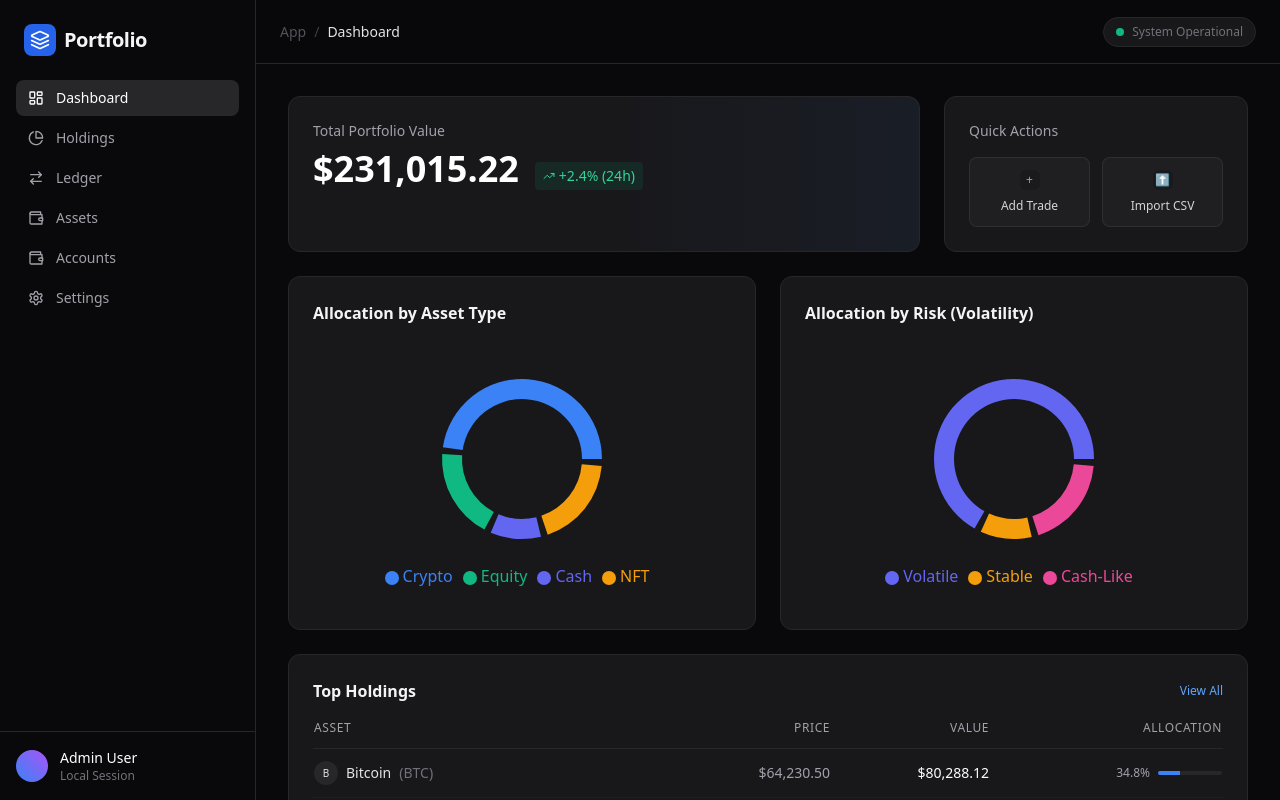
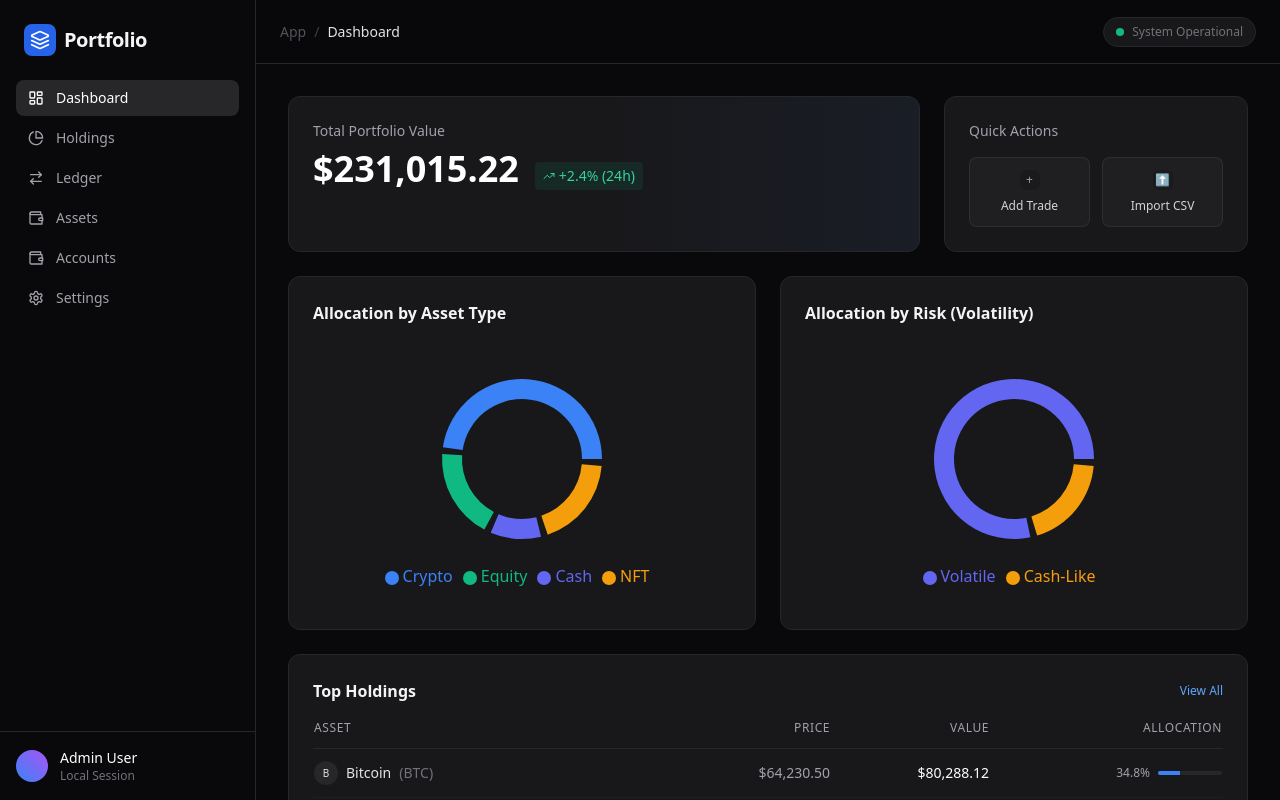
Before and after one commit to tiequan12345/tiequan-pnl-webapp, a Next.js app: page / in a window 1280 px wide. Built offline with nearby package versions, Linux system fonts and the light colour scheme.

Commit message:
adjust volatility buckets to only be cash-like and volatile

```diff
--- a/app/(authenticated)/_views/DashboardView.tsx
+++ b/app/(authenticated)/_views/DashboardView.tsx
@@ -91,8 +91,7 @@ const ALLOCATION_DATA = [
 ];
 
 const VOLATILITY_DATA = [
-  { name: 'Volatile', value: 161015 },
-  { name: 'Stable', value: 25000 },
+  { name: 'Volatile', value: 186015 },
   { name: 'Cash-Like', value: 45000 },
 ];
 
--- a/app/(authenticated)/assets/AssetForm.tsx
+++ b/app/(authenticated)/assets/AssetForm.tsx
@@ -5,7 +5,7 @@ import { useRouter } from 'next/navigation';
 import { Card } from '../_components/ui/Card';
 
 const ASSET_TYPES = ['CRYPTO', 'EQUITY', 'STABLE', 'NFT', 'OFFLINE', 'CASH', 'OTHER'] as const;
-const VOLATILITY_BUCKETS = ['CASH_LIKE', 'STABLE', 'VOLATILE'] as const;
+const VOLATILITY_BUCKETS = ['CASH_LIKE', 'VOLATILE'] as const;
 const PRICING_MODES = ['AUTO', 'MANUAL'] as const;
 
 export type AssetFormInitialValues = {
--- a/app/api/assets/[id]/route.ts
+++ b/app/api/assets/[id]/route.ts
@@ -11,7 +11,7 @@ const ALLOWED_ASSET_TYPES = [
   'OTHER',
 ] as const;
 
-const ALLOWED_VOLATILITY_BUCKETS = ['CASH_LIKE', 'STABLE', 'VOLATILE'] as const;
+const ALLOWED_VOLATILITY_BUCKETS = ['CASH_LIKE', 'VOLATILE'] as const;
 
 const ALLOWED_PRICING_MODES = ['AUTO', 'MANUAL'] as const;
 
--- a/app/api/assets/route.ts
+++ b/app/api/assets/route.ts
@@ -11,7 +11,7 @@ const ALLOWED_ASSET_TYPES = [
   'OTHER',
 ] as const;
 
-const ALLOWED_VOLATILITY_BUCKETS = ['CASH_LIKE', 'STABLE', 'VOLATILE'] as const;
+const ALLOWED_VOLATILITY_BUCKETS = ['CASH_LIKE', 'VOLATILE'] as const;
 
 const ALLOWED_PRICING_MODES = ['AUTO', 'MANUAL'] as const;
 
```
Also changed, not shown: 1 other file (tests, documents, lock files or other folders).
